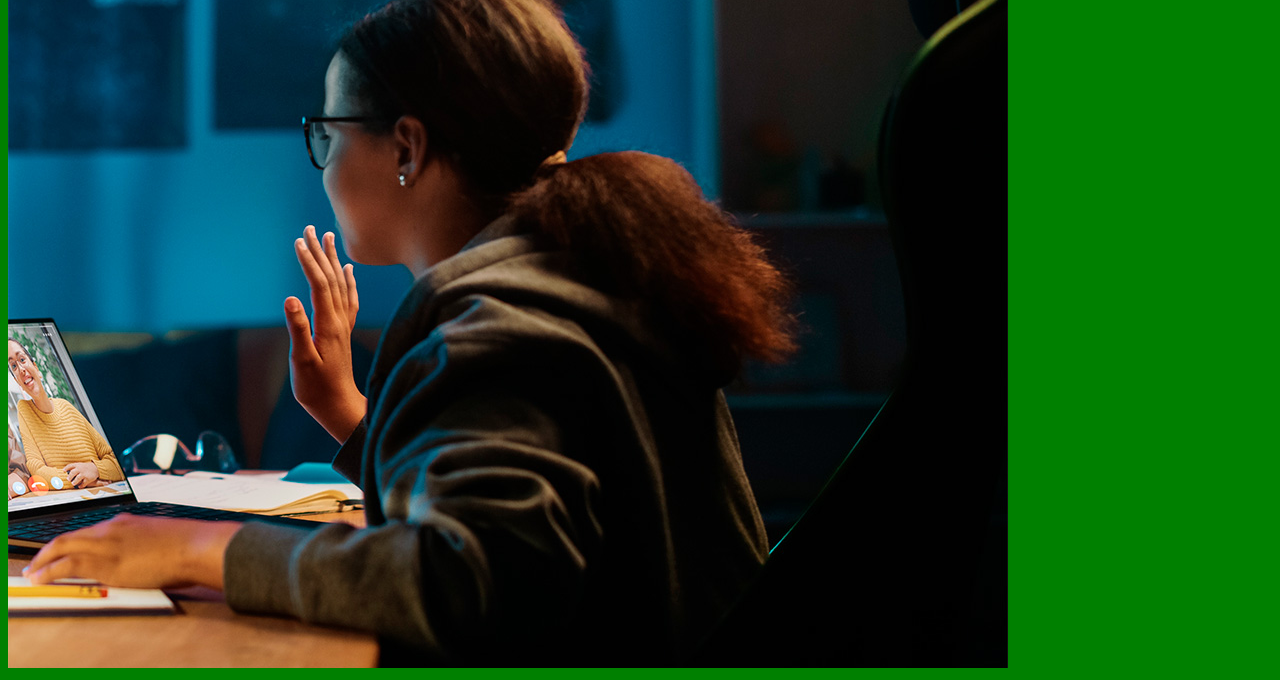
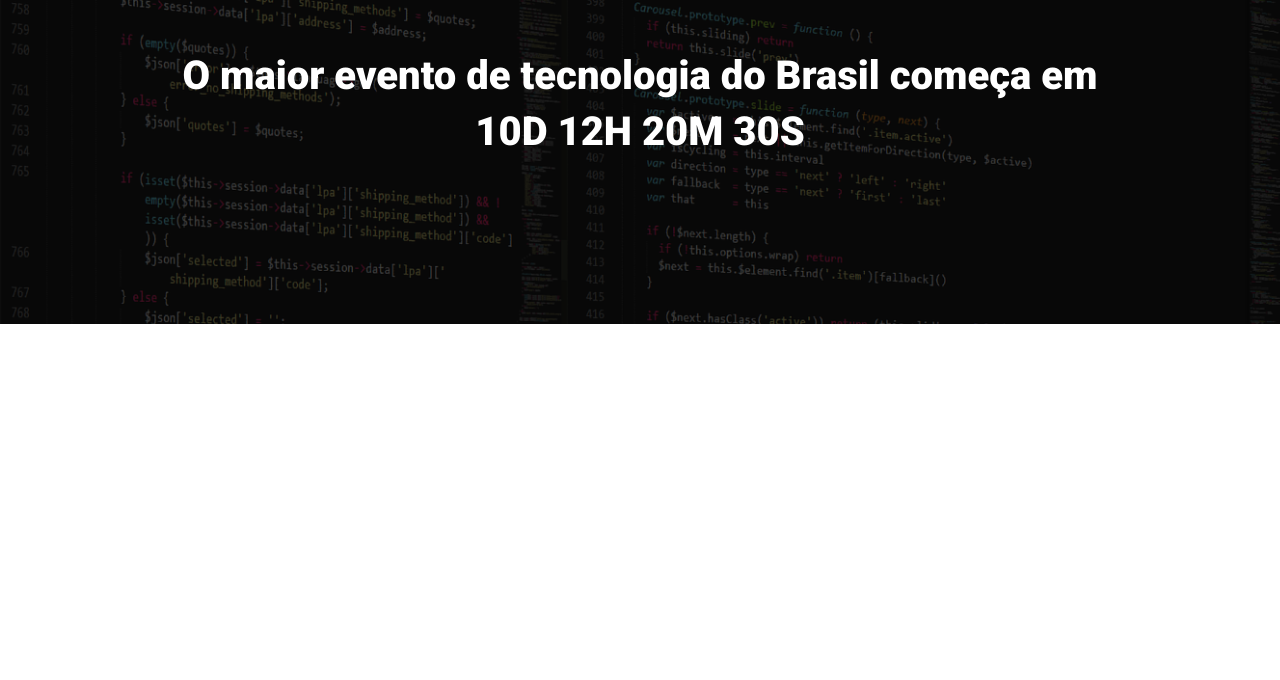
Before and after one commit to MlksWell/ebac_tech_talks, a website built with Parcel: page src/index.html in a window 1280 px wide. Shown: the part 160-840 px from the top of the page. After the commit the page ends 800 px from the top, so only its background shows below. Built offline with nearby package versions, Linux system fonts and the light colour scheme.

Commit message:
Criando o Hero

```diff
--- a/src/index.html
+++ b/src/index.html
@@ -1,14 +1,25 @@
 <!DOCTYPE html>
-<html lang="en">
+<html lang="pt-BR">
 <head>
     <meta charset="UTF-8">
     <meta name="viewport" content="width=device-width, initial-scale=1.0">
-    <title>Eback Talks</title>
+    <title>EBAC Tech Talks</title>
+    <link rel="preconnect" href="https://fonts.googleapis.com">
+    <link rel="preconnect" href="https://fonts.gstatic.com" crossorigin>
+    <link href="https://fonts.googleapis.com/css2?family=Roboto:wght@400;700;900&display=swap" rel="stylesheet">
     <link rel="stylesheet" href="styles/main.scss">
 </head>
 <body>
-    <h1>ola</h1>
-    <img src="./images/backend.png" alt="">
+    <div class="hero">
+        <div class="container">
+            <img class="hero__logo" src="./images/ebac_logo.svg" alt="EBAC">
+            <p class="hero__text">
+                O maior evento de tecnologia do Brasil começa em 10D 12H 20M 30S
+            </p>
+        </div>
+    </div>
+
+
     <script src="scripts/main.js"></script>
 </body>
 </html>
--- /dev/null
+++ b/src/styles/_hero.scss
@@ -0,0 +1,52 @@
+.hero {
+    padding-top: 64px;
+    padding-bottom: 100px;
+    background-image: url(../images/fundo.png);
+    background-repeat: no-repeat;
+    background-size: cover;
+    position: relative;
+
+    .container {
+        position: relative;
+    }
+
+    &::before {
+        position: absolute;
+        top: 0;
+        left: 0;
+        width: 100%;
+        height: 100%;
+        background-color: #000;
+        content: '';
+        opacity: .7;
+    }
+
+    &__text {
+        margin-top: 64px;
+        margin-bottom: 64px;
+        font-size: 40px;
+        line-height: 56px;
+        font-weight: 800;
+        text-align: center;
+    }
+
+    &__logo {
+        margin: 0 auto;
+        height: 80px;
+        display: block;
+    }
+
+    @media (max-width: 640px) {
+        padding: 40px 0;
+
+        &__logo {
+            height: 40px;
+        }
+
+        &__text {
+            font-size: 22px;
+            line-height: 24px;
+            margin: 24px 0;
+        }
+    }
+}
--- a/src/styles/main.scss
+++ b/src/styles/main.scss
@@ -1,3 +1,23 @@
-body {
-    background-color: green;
+@use 'hero';
+
+* {
+    margin: 0;
+    padding: 0;
+    box-sizing: border-box;
+    font-family: Roboto, sans-serif;
+    color: #fff;
 }
+
+.container {
+    max-width: 960px;
+    width: 100%;
+    margin: 0 auto;
+
+    @media (max-width: 640px) {
+        max-width: 80%;
+    }
+
+    @media (max-width: 1024px) {
+        max-width: 90%;
+    }
+}
```
